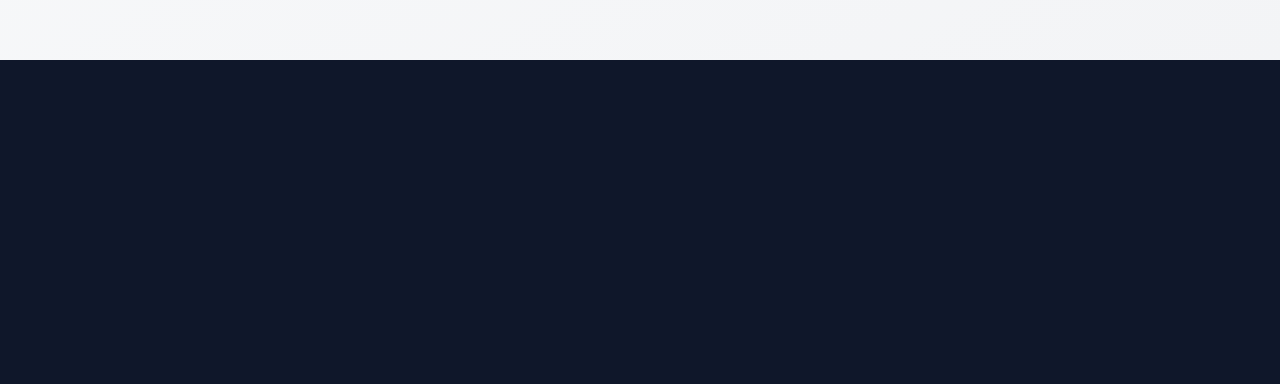
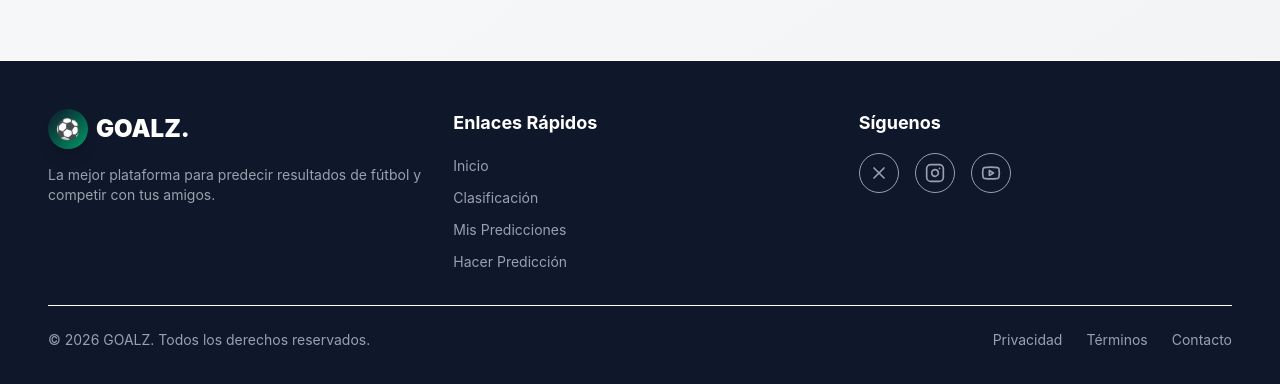
Before and after one commit to b1wash/Goalz, a React (Vite) app: page /hacer-prediccion in a window 1280 px wide. Shown: the part 820-1204 px from the top of the page. Before the commit the page ends 880 px from the top, so only its background shows below. Built offline with nearby package versions, Linux system fonts and the light colour scheme.

Commit message:
Pequeñas modificanes y Footer

```diff
--- a/package.json
+++ b/package.json
@@ -10,6 +10,7 @@
     "preview": "vite preview"
   },
   "dependencies": {
+    "lucide-react": "^0.562.0",
     "react": "^19.2.0",
     "react-dom": "^19.2.0",
     "react-router-dom": "^7.12.0"
--- a/src/App.tsx
+++ b/src/App.tsx
@@ -1,28 +1,29 @@
 import { Routes, Route } from "react-router-dom";
 import { BarraNavegacion } from "./componentes/disenyo/Navbar";
+import { Footer } from "./componentes/disenyo/Footer";
 import { Inicio } from "./vistas/Inicio";
 import { Clasificacion } from "./vistas/Clasificacion";
 import { MisPredicciones } from "./vistas/MisPredicciones";
 import { HacerPrediccion } from "./vistas/HacerPrediccion";
 
 const App = () => {
-  // Datos de ejemplo del usuario (más adelante vendrá de un contexto/API)
+  //  DATOS DEL USUARIO PARA PORBAR
   const usuarioActual = {
     id: "1",
-    nombre: "Juan Pérez",
+    nombre: "Biwash Shrestha",
     puntosTotal: 245,
   };
 
   return (
-    <div className="min-h-screen">
+    <div className="min-h-screen flex flex-col">
       <BarraNavegacion usuarioActual={usuarioActual} />
-
       <Routes>
         <Route path="/" element={<Inicio />} />
         <Route path="/clasificacion" element={<Clasificacion />} />
         <Route path="/mis-predicciones" element={<MisPredicciones />} />
         <Route path="/hacer-prediccion" element={<HacerPrediccion />} />
       </Routes>
+      <Footer />
     </div>
   );
 };
--- /dev/null
+++ b/src/componentes/disenyo/Footer.tsx
@@ -0,0 +1,135 @@
+import { Link } from "react-router-dom";
+import { Instagram, Youtube, X } from "lucide-react";
+
+export const Footer = () => {
+  const estilosRedesSociales =
+    "w-10 h-10 rounded-full bg-dark-card border border-primary/20 flex items-center justify-center text-gray-400 hover:text-primary hover:border-primary/40 transition-all hover:scale-110";
+  return (
+    <footer className="bg-dark-bg border-t border-primary/20 mt-auto">
+      {/* CONTENEDOR PRINCIPAL CENTRADO */}
+      <div className="w-full max-w-7xl mx-auto px-4 sm:px-6 lg:px-8 xl:px-12 py-8 lg:py-12">
+        {/* FILA SUPERIOR CON LOGO Y ENLACES */}
+        <div className="grid grid-cols-1 md:grid-cols-3 gap-8 mb-8">
+          {/* COLUMNA 1: LOGO Y DESCRIPCION */}
+          <div className="space-y-4">
+            <div className="flex items-center gap-2">
+              <div className="w-10 h-10 rounded-full bg-gradient-to-br from-primary to-emerald-600 flex items-center justify-center shadow-lg shadow-primary/30">
+                <span className="text-xl">⚽</span>
+              </div>
+              <span className="text-2xl font-black text-white">
+                GOALZ<span className="text-primary">.</span>
+              </span>
+            </div>
+            <p className="text-gray-400 text-sm">
+              La mejor plataforma para predecir resultados de fútbol y competir
+              con tus amigos.
+            </p>
+          </div>
+
+          {/* COLUMNA 2 ENLACES RAPIDOS */}
+          <div>
+            <h3 className="text-white font-bold text-lg mb-4">
+              Enlaces Rápidos
+            </h3>
+            <ul className="space-y-2">
+              <li>
+                <Link
+                  to="/"
+                  className="text-gray-400 hover:text-primary transition-colors text-sm"
+                >
+                  Inicio
+                </Link>
+              </li>
+              <li>
+                <Link
+                  to="/clasificacion"
+                  className="text-gray-400 hover:text-primary transition-colors text-sm"
+                >
+                  Clasificación
+                </Link>
+              </li>
+              <li>
+                <Link
+                  to="/mis-predicciones"
+                  className="text-gray-400 hover:text-primary transition-colors text-sm"
+                >
+                  Mis Predicciones
+                </Link>
+              </li>
+              <li>
+                <Link
+                  to="/hacer-prediccion"
+                  className="text-gray-400 hover:text-primary transition-colors text-sm"
+                >
+                  Hacer Predicción
+                </Link>
+              </li>
+            </ul>
+          </div>
+
+          {/* COLUMNA 3 REDES SOCIALES (OPCIONAL) */}
+          <div>
+            <h3 className="text-white font-bold text-lg mb-4">Síguenos</h3>
+            <div className="flex gap-4">
+              <a
+                href="https://x.com"
+                target="_blank"
+                rel="noopener noreferrer"
+                className={estilosRedesSociales}
+                aria-label="Twitter"
+              >
+                <X size={20} strokeWidth={2} />
+              </a>
+              <a
+                href="https://instagram.com"
+                rel="noopener noreferrer"
+                className={estilosRedesSociales}
+                aria-label="Instagram"
+              >
+                <Instagram size={20} strokeWidth={2} />
+              </a>{" "}
+              <a
+                href="https://youtube.com"
+                rel="noopener noreferrer"
+                className={estilosRedesSociales}
+                aria-label="YouTube"
+              >
+                <Youtube size={20} strokeWidth={2} />
+              </a>
+            </div>
+          </div>
+        </div>
+
+        {/* LINEA SEPARADORA */}
+        <div className="border-t border-primary/20 pt-6">
+          {/* FILA INFERIOR COPYRIGHT */}
+          <div className="flex flex-col sm:flex-row justify-between items-center gap-4">
+            <p className="text-gray-400 text-sm text-center sm:text-left">
+              © {new Date().getFullYear()} GOALZ. Todos los derechos reservados.
+            </p>
+            <div className="flex gap-6 text-sm">
+              <a
+                href="#"
+                className="text-gray-400 hover:text-primary transition-colors"
+              >
+                Privacidad
+              </a>
+              <a
+                href="#"
+                className="text-gray-400 hover:text-primary transition-colors"
+              >
+                Términos
+              </a>
+              <a
+                href="#"
+                className="text-gray-400 hover:text-primary transition-colors"
+              >
+                Contacto
+              </a>
+            </div>
+          </div>
+        </div>
+      </div>
+    </footer>
+  );
+};
--- a/src/vistas/Clasificacion.tsx
+++ b/src/vistas/Clasificacion.tsx
@@ -1,3 +1,4 @@
+// VISTA DE LA CLASIFICACIÓN DE LOS USUARIOS
 export const Clasificacion = () => {
   return (
     <div className="min-h-screen bg-gradient-to-br from-gray-50 to-gray-100 py-8">
--- a/src/vistas/HacerPrediccion.tsx
+++ b/src/vistas/HacerPrediccion.tsx
@@ -1,3 +1,4 @@
+// VISTA PARA HACER UNA PREDICCIÓN
 export const HacerPrediccion = () => {
   return (
     <div className="min-h-screen bg-gradient-to-br from-gray-50 to-gray-100 py-8">
```
Also changed, not shown: src/componentes/disenyo/Navbar.tsx (+25 -21 lines), src/vistas/Inicio.tsx (+4 -3 lines), 1 other file (tests, documents, lock files or other folders).
